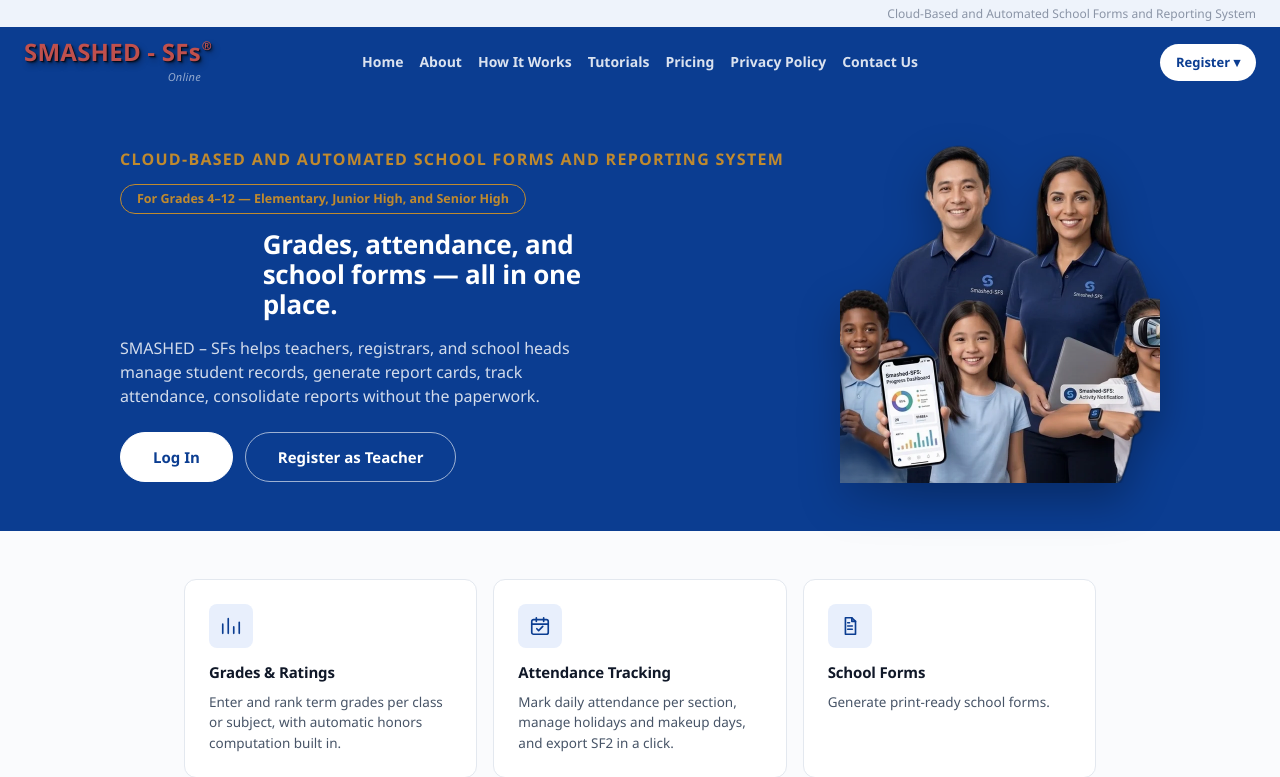
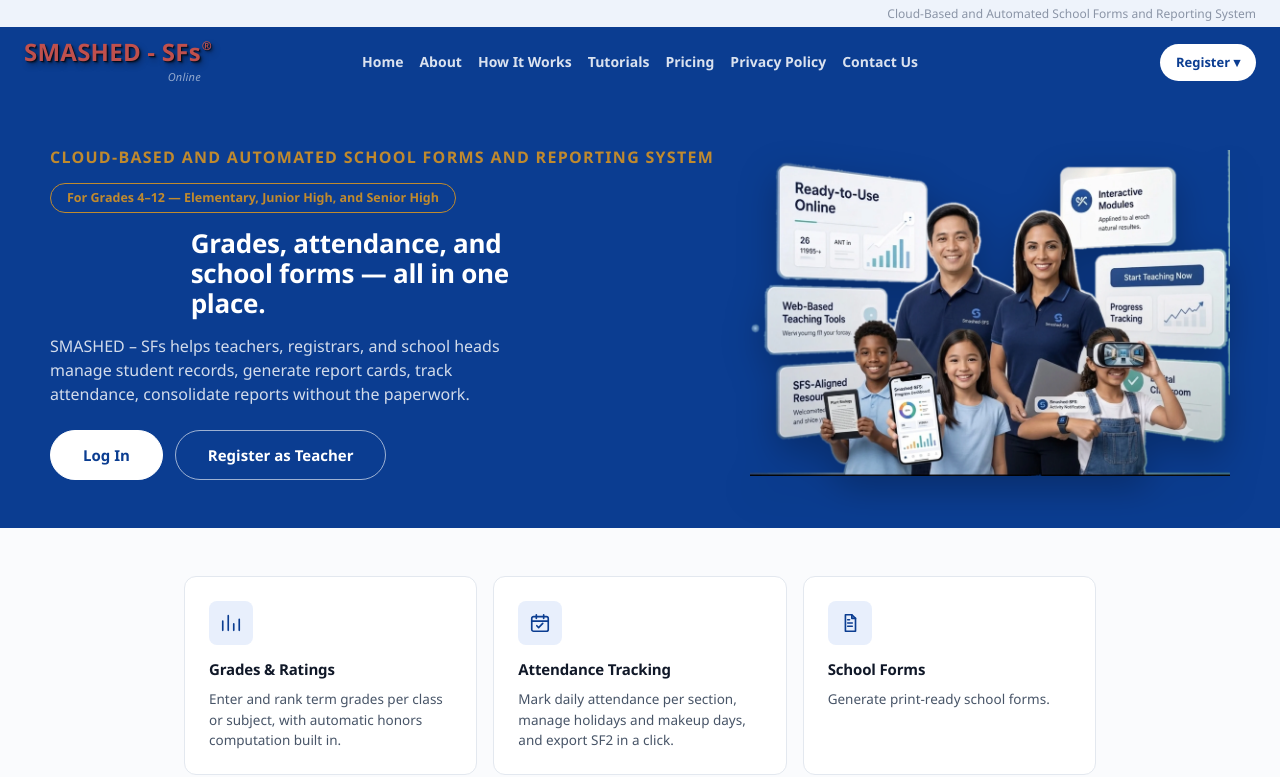
Before and after one commit to civ1977/smashed_sfs_project, a Django app: page / in a window 1280 px wide. Shown: the top 777 px of the page. Run offline with Django 5.2, Linux system fonts and the light colour scheme; parts of the project's set-up code (start-up, migrations or seed data) failed here and were passed over.

Commit message:
Replace hero image with full-composition graphic, upscaled, transparent
The previous crop dropped the surrounding feature-callout cards to get
a clean cutout. This time the whole composition needed to survive
(people + all card graphics), which neither rembg model could do -
both are trained to find one salient subject and faded out the
secondary flat UI cards. Built a custom pipeline instead:

1. Fit a smooth 2D polynomial per RGB channel to low-local-variance
   patches (the gradient background has no hard edges of its own,
   unlike every card/person on top of it), to model what the pure
   background would look like at every pixel.
2. That alone wasn't enough where a card's white fill or light skin
   tone happened to match the modeled background color, so switched to
   an edge-constrained flood fill: Sobel edges form closed barriers
   around every card and person regardless of their internal color,
   then flood-fill background from the image border through the
   non-edge area - anything enclosed and unreached is foreground.
3. Manually patched one card ("Interactive Modules") sitting in the
   brightest part of the gradient, where even Sobel edges were too
   low-contrast to close its boundary.

Re-exported upscaled 1.6x (1250x848 -> 2000x1357) as WebP (200KB) with
a PNG fallback (2.6MB, JPEG can't carry alpha). Widened the hero image
column (320px -> 460px/480px max) and dropped the radial glow tuned
for the old single-figure cutout, since a wide multi-element scene
doesn't need it - drop-shadow alone grounds it now.

Co-Authored-By: Claude Sonnet 5 <noreply@anthropic.com>

```diff
--- a/smashed_sfs/templates/accounts/landing.html
+++ b/smashed_sfs/templates/accounts/landing.html
@@ -24,8 +24,8 @@
                 <source srcset="{% static 'images/landing_teacher.webp' %}" type="image/webp">
                 <img
                     src="{% static 'images/landing_teacher.png' %}"
-                    alt="Teachers and students using SMASHED - SFs across devices"
-                    width="640" height="676"
+                    alt="Teachers and students using SMASHED - SFs across devices, with feature callouts"
+                    width="2000" height="1357"
                     loading="eager"
                     decoding="async"
                 >
@@ -122,40 +122,24 @@
     }
     .landing-banner-inner { max-width: 640px; margin: 0 auto; }
     .landing-banner-inner-split {
-        max-width: 1040px;
+        max-width: 1180px;
         display: flex;
         align-items: center;
-        gap: var(--space-7);
+        gap: var(--space-6);
     }
-    .landing-banner-text { flex: 1 1 480px; min-width: 0; }
+    .landing-banner-text { flex: 1 1 420px; min-width: 0; }
     .landing-banner-image {
         position: relative;
-        flex: 0 0 auto;
-        width: 320px;
+        flex: 1 1 460px;
+        max-width: 480px;
         display: flex;
         justify-content: center;
-        align-self: flex-end;
-    }
-    /* Soft radial glow grounds the cutout against the flat navy banner,
-       instead of it reading as a sticker pasted on top. */
-    .landing-banner-image::before {
-        content: "";
-        position: absolute;
-        left: 50%;
-        bottom: 6%;
-        transform: translateX(-50%);
-        width: 85%;
-        height: 40%;
-        background: radial-gradient(closest-side, rgba(255,255,255,.22), rgba(255,255,255,0) 70%);
-        z-index: 0;
     }
     .landing-banner-image img {
-        position: relative;
-        z-index: 1;
         display: block;
         width: 100%;
         height: auto;
-        filter: drop-shadow(0 18px 20px rgba(0,0,0,.28));
+        filter: drop-shadow(0 14px 18px rgba(0,0,0,.25));
     }
     .landing-eyebrow {
         font-family: var(--font-body);
@@ -294,7 +278,7 @@
         .landing-testimonials-grid { grid-template-columns: 1fr; }
         .landing-headline { font-size: 28px; }
         .landing-banner-inner-split { flex-direction: column; }
-        .landing-banner-image { width: 240px; order: -1; align-self: center; }
+        .landing-banner-image { max-width: 340px; order: -1; align-self: center; }
     }
 </style>
 {% endblock %}
```
Also changed, not shown: smashed_sfs/static/images/landing_teacher.png, smashed_sfs/static/images/landing_teacher.webp.
